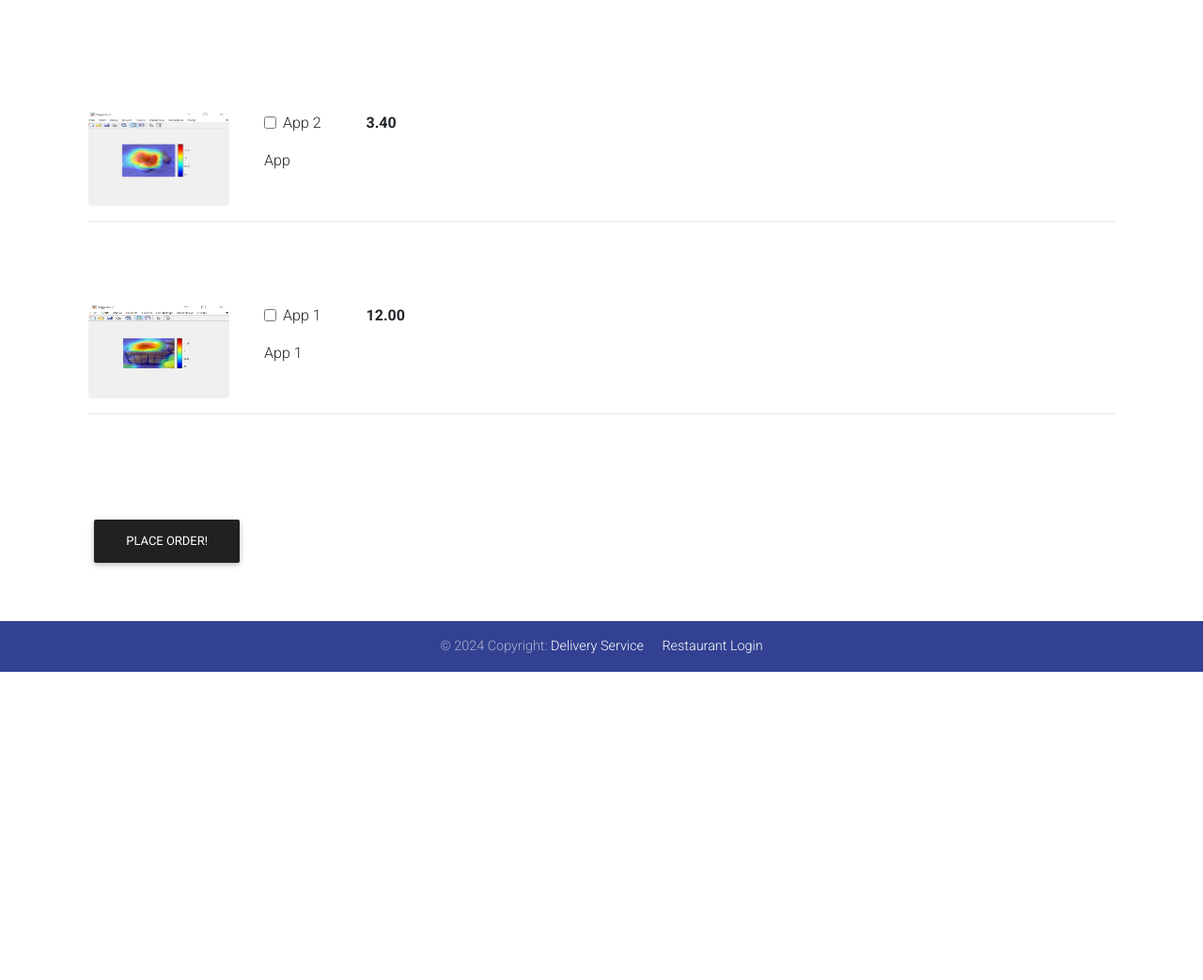
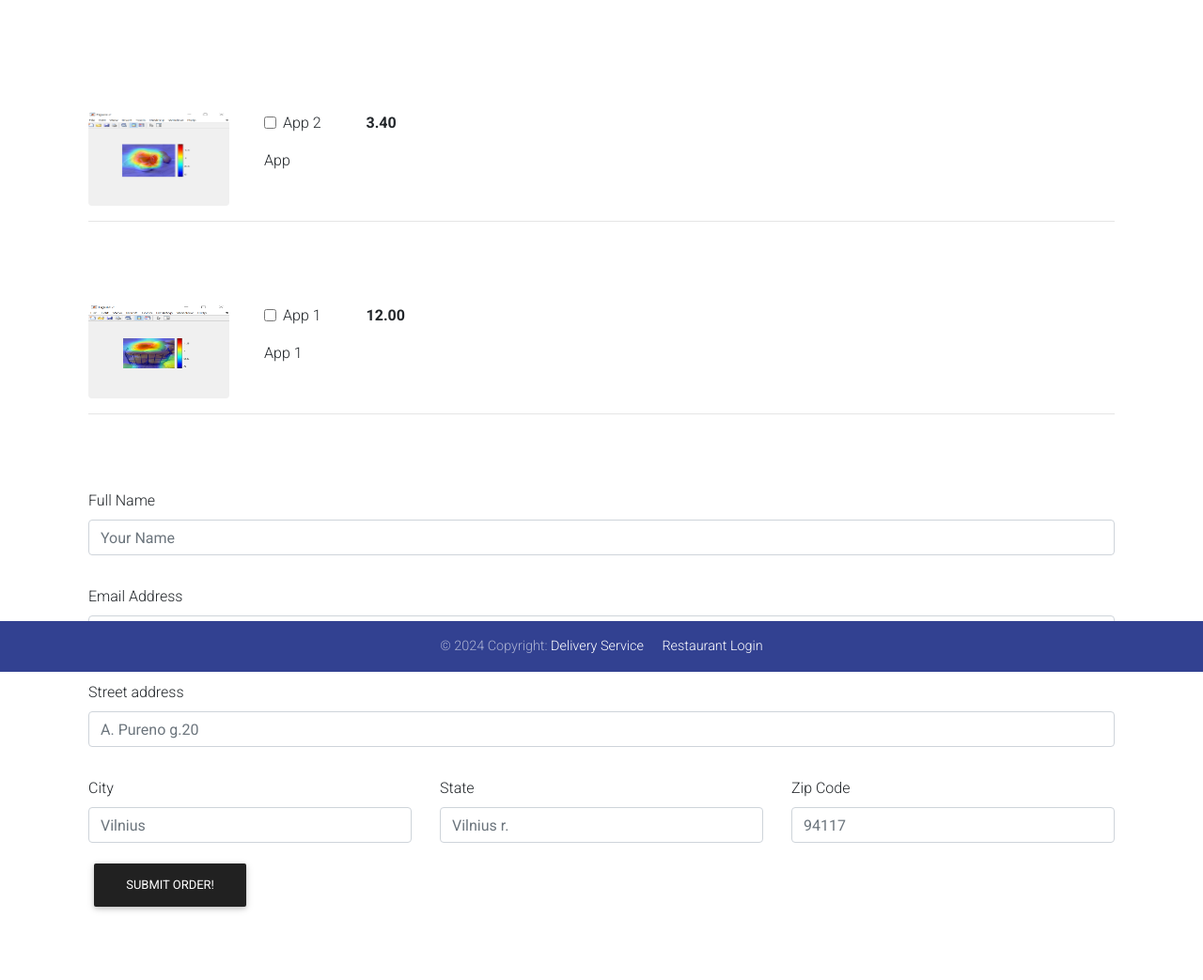
Before and after one commit to Glebstep/Hillel, a Django app: page /order/ in a window 1280 px wide. Shown: the part 85-1128 px from the top of the page at 94% size. Before the commit the page ends 800 px from the top, so only its background shows below. Run offline with Django 5.2, Linux system fonts and the light colour scheme; data comes from the database, SQL or seed files in the repository; both versions use the stored data as it was after the commit; some libraries are stand-ins or nearby versions.

Commit message:
fix repo and adding new func

```diff
--- a/BOLTCLONE/settings.py
+++ b/BOLTCLONE/settings.py
@@ -129,3 +129,5 @@
 # https://docs.djangoproject.com/en/5.0/ref/settings/#default-auto-field
 
 DEFAULT_AUTO_FIELD = 'django.db.models.BigAutoField'
+
+EMAIL_BACKEND = 'django.core.mail.backends.console.EmailBackend'
--- a/customer/models.py
+++ b/customer/models.py
@@ -20,5 +20,13 @@
     created_on = models.DateTimeField(auto_now_add=True)
     price = models.DecimalField(max_digits=7,decimal_places=2)
     items = models.ManyToManyField('MenuItem',related_name='order',blank=True)
+    name = models.CharField(max_length=50,blank=True)
+    email = models.CharField(max_length=50,blank=True)
+    street = models.CharField(max_length=50,blank=True)
+    city = models.CharField(max_length= 50,blank =True)
+    state = models.CharField(max_length=15,blank=True)
+    zip_code = models.IntegerField(blank=True,null=True)
+
+
     def __str__(self):
         return f'Order: {self.created_on.strftime("%b %d %I: %M %p")}'
--- a/customer/templates/customer/order.html
+++ b/customer/templates/customer/order.html
@@ -90,7 +90,68 @@
                     {% endfor %}
                 </div>
 
-                <button class="btn btn-dark mt-5">Place Order!</button>
+                <div class= "form-group pt-3">
+                    <label for="name">Full Name</label>
+                    <input required class="form-control" type ="text" placeholder = "Your Name" name="name"/>
+                </div>
+
+                <div class= "form-group pt-3">
+                    <label for="name">Email Address</label>
+                    <input required class="form-control" type ="text" placeholder = "example@company.com" name="email"/>
+                </div>
+
+                <div class= "form-group pt-3">
+                    <label for="name">Street address</label>
+                    <input required class="form-control" type ="text" placeholder = "A. Pureno g.20" name="street"/>
+                </div>
+
+                <div class ="row">
+                    <div class="col-md-4 col-sm-12" col-sm-12>
+                        <div class= "form-group pt-3">
+                            <label for="name">City</label>
+                            <input required class="form-control" type ="text" placeholder = "Vilnius" name="city"/>
+                        </div>
+                    </div>
+                    <div class="col-md-4 col-sm-12" col-sm-12>
+                        <div class= "form-group pt-3">
+                            <label for="name">State</label>
+                            <input required class="form-control" type ="text" placeholder = "Vilnius r." name="state"/>
+                        </div>
+                    </div>
+                    <div class="col-md-4 col-sm-12" col-sm-12>
+                        <div class= "form-group pt-3">
+                            <label for="name">Zip Code</label>
+                            <input required class="form-control" type ="text" placeholder = "94117" name="zip_code"/>
+                        </div>
+                    </div>
+                </div>
+
+                <!-- Button trigger modal -->
+                <button type="button" class="btn btn-dark" data-toggle="modal" data-target="#checkModal">
+                    Submit Order!
+                </button>
+                <!--<button class="btn btn-dark mt-5">Place Order!</button>-->
+
+                <!-- Modal -->
+                <div class="modal fade" id="checkModal" tabindex="-1" aria-labelledby="exampleModalLabel" aria-hidden="true">
+                    <div class="modal-dialog">
+                    <div class="modal-content">
+                        <div class="modal-header">
+                        <h5 class="modal-title" id="exampleModalLabel">Submit Your Order!</h5>
+                        <button type="button" class="close" data-dismiss="modal" aria-label="Close">
+                            <span aria-hidden="true">&times;</span>
+                        </button>
+                        </div>
+
+                        <div class="modal-footer">
+                        <button type="button" class="btn btn-light" data-dismiss="modal">Go back</button>
+                        <button type="submit" class="btn btn-dark">Place Order</button>
+                        </div>
+                    </div>
+                    </div>
+                </div>
+
+
             </form>
         </div>
     </div>
--- a/customer/views.py
+++ b/customer/views.py
@@ -1,6 +1,8 @@
 from django.shortcuts import render
 from django.views import View
+from django.core.mail import send_mail
 from .models import MenuItem, Category, OrderModel
+
 
 
 class Index(View):
@@ -36,6 +38,12 @@
         return render(request, 'customer/order.html', context)
 
     def post(self, request, *args, **kwargs):
+        name = request.POST.get('name')
+        email = request.POST.get('email')
+        street = request.POST.get('street')
+        city = request.POST.get('city')
+        state = request.POST.get('state')
+        zip_code = request.POST.get('_zip_code_')
         order_items = {
             'items': []
         }
@@ -59,8 +67,31 @@
             price += item['price']
             item_ids.append(item['id'])
 
-        order = OrderModel.objects.create(price=price)
+        order = OrderModel.objects.create(
+            price=price,
+            name = name,
+            email = email,
+            street = street,
+            city = city,
+            state= state,
+            zip_code= zip_code
+
+        )
         order.items.add(*item_ids)
+
+        #After everything is done,send confirmation email to the user
+        body = ('Thank you for your order!Your food is being made and will be delivered soon!\n'
+                f'Your Total:{price}\n'
+                'Thank you again for your order'
+                )
+
+        send_mail(
+            'Thank You For Your Order!',
+            body,
+            'example@example.com',
+            [email],
+            fail_silently=False
+        )
 
         context = {
             'items': order_items['items'],
```
Also changed, not shown: customer/migrations/0002_ordermodel_city_ordermodel_email_ordermodel_name_and_more.py (added), db.sqlite3.
